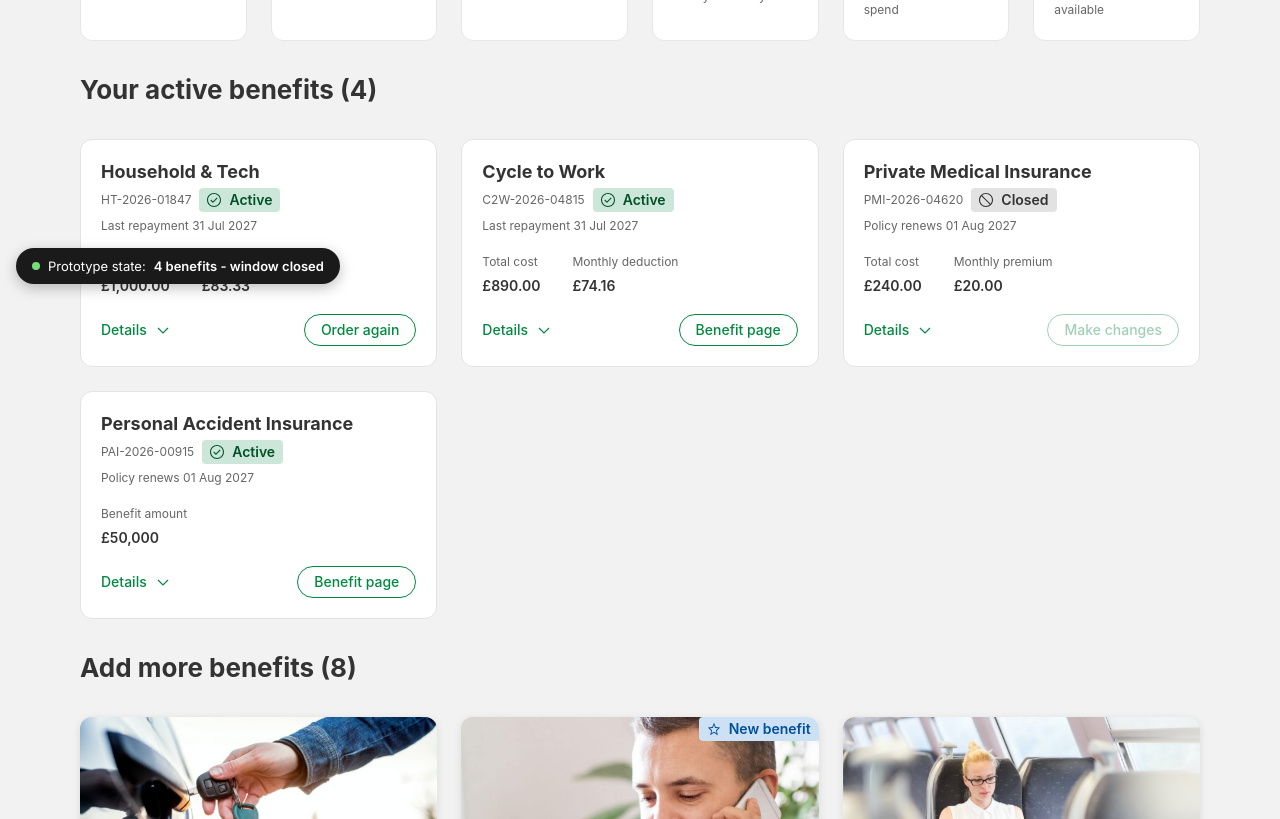
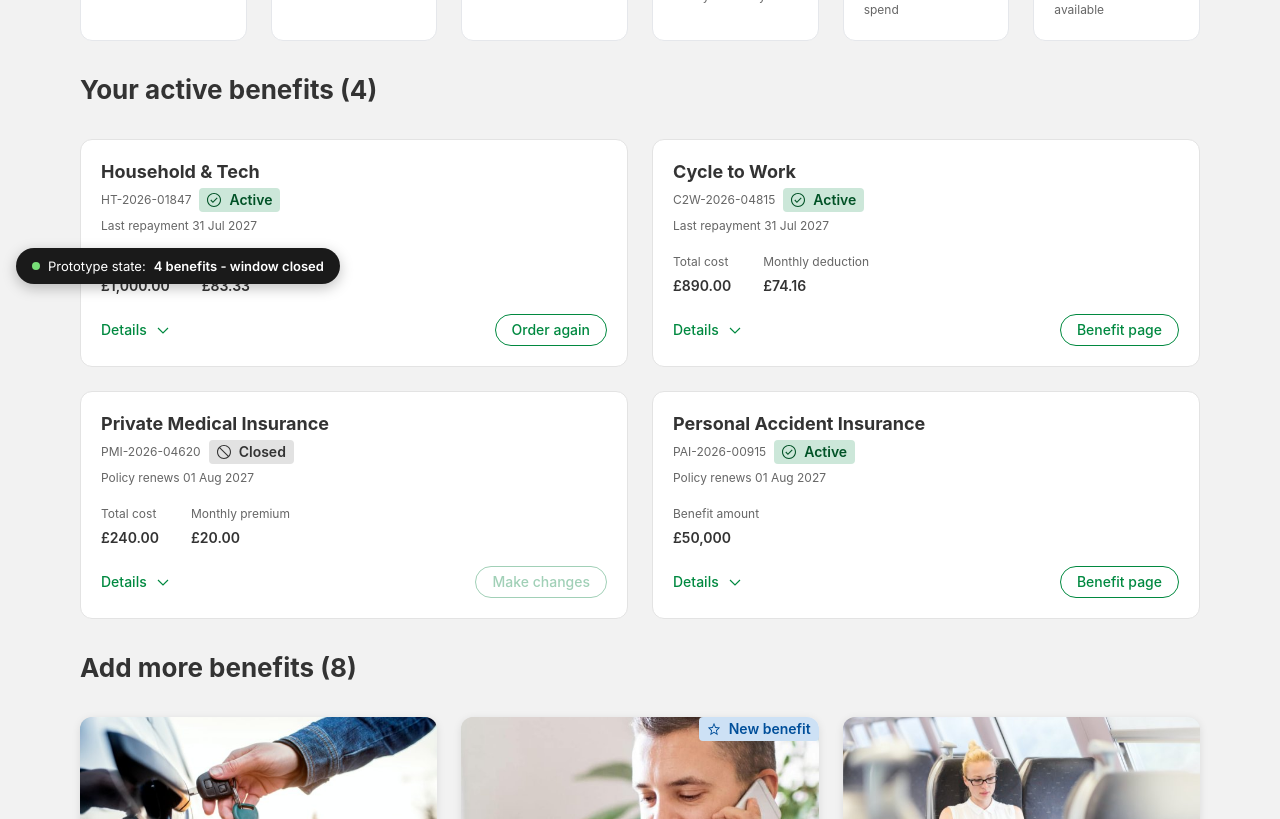
Before and after one commit to DaveGeorgeDesign/smartpay-benefits-landing-prototype, a React (Vite) app: page / in a window 1280 px wide. Shown: the part 500-1319 px from the top of the page. Built offline with nearby package versions, Linux system fonts and the light colour scheme.

Commit message:
Lay out active benefit cards two-up (2x2 for four)
Co-Authored-By: Claude Opus 5.5 (1M context) <noreply@anthropic.com>

```diff
--- a/src/App.jsx
+++ b/src/App.jsx
@@ -63,7 +63,7 @@ export default function App() {
               {orders.length === 1 ? (
                 <WideOrderCard order={orders[0]} hideSensitive={hideSensitive} />
               ) : (
-                <div className={`order-grid${orders.length === 2 ? ' order-grid-2' : ''}`}>
+                <div className="order-grid">
                   {orders.map((o) => <OrderCard key={o.ref} order={o} hideSensitive={hideSensitive} />)}
                 </div>
               )}
--- a/src/styles.css
+++ b/src/styles.css
@@ -343,8 +343,7 @@ a.benefit-card:hover .text-link { text-decoration: underline; }
 .benefit-card.is-closed .text-link { color: var(--green-disabled); }
 
 /* ---------- Order cards ---------- */
-.order-grid { display: grid; grid-template-columns: repeat(auto-fill, minmax(293px, 1fr)); gap: 24px; }
-.order-grid-2 { grid-template-columns: repeat(2, minmax(0, 1fr)); }
+.order-grid { display: grid; grid-template-columns: repeat(2, minmax(0, 1fr)); gap: 24px; }
 
 .order-card {
   display: flex;
```
